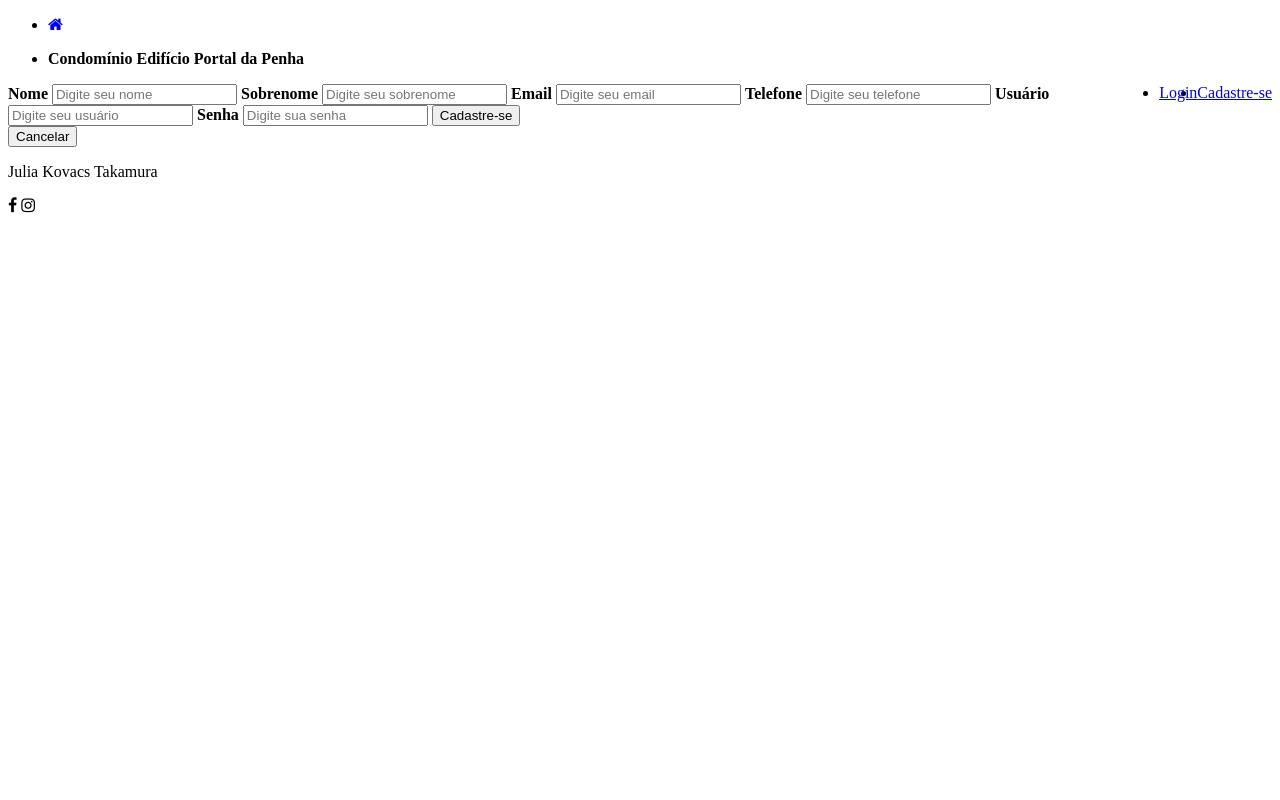
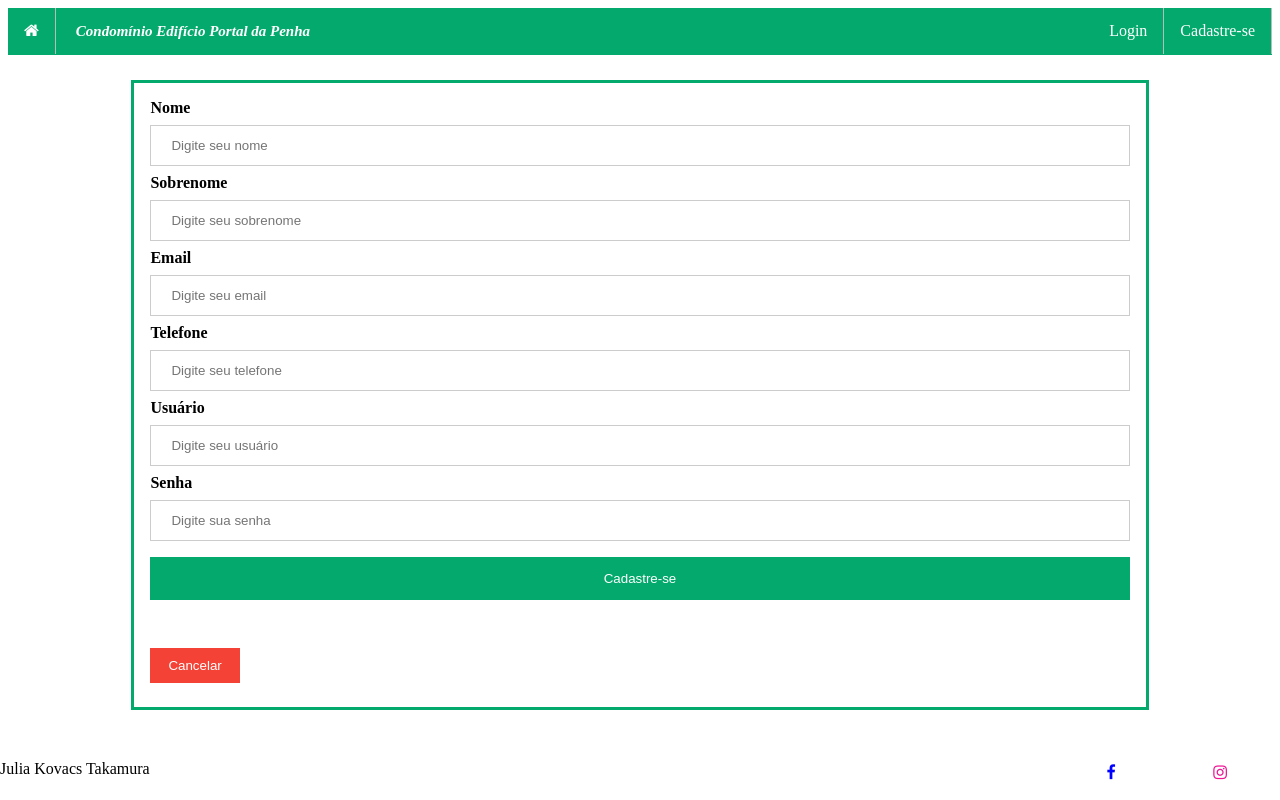
Before and after one commit to Jukoovacs/projeto_site, a plain HTML site: page cadastre-se.html in a window 1280 px wide. Drawn offline with Linux system fonts and the light colour scheme.

Commit message:
modified:   cadastre-se.html 	modified:   login.html 	new file:   reset.css 	modified:   style.css 	modified:   styles/cadastre-se.css 	modified:   styles/index.css 	modified:   styles/login.css

```diff
--- a/cadastre-se.html
+++ b/cadastre-se.html
@@ -3,6 +3,7 @@
 
 <head>
     <title>Cond. Portal da Penha</title>
+    <link rel="stylesheet" href="style.css">
 <body>
     <ul class="menu">
         <li class="active menu-item"><a href="index.html"><i class="fa fa-home"></i></a></li>
@@ -12,25 +13,25 @@
         <li class="menu-item" style="float:right"><a href="cadastre-se.html">Cadastre-se</a></li>
         <li class="menu-item" style="float:right"><a href="login.html">Login</a></li>
     </ul>
-    <form action="index.html">
-        <div class="box">
+    <form class="form-cadastro" action="index.html">
+        <div class="box-cadastro">
             <label><b>Nome</b></label>
-            <input class="input" type="text" placeholder="Digite seu nome" required>
+            <input class="input-cadastro" type="text" placeholder="Digite seu nome" required>
 
             <label><b>Sobrenome</b></label>
-            <input class="input" type="text" placeholder="Digite seu sobrenome" required>
+            <input class="input-cadastro" type="text" placeholder="Digite seu sobrenome" required>
 
             <label><b>Email</b></label>
-            <input class="input" type="text" placeholder="Digite seu email" required>
+            <input class="input-cadastro" type="text" placeholder="Digite seu email" required>
 
             <label><b>Telefone</b></label>
-            <input class="input" type="number" placeholder="Digite seu telefone" required>
+            <input class="input-cadastro" type="number" placeholder="Digite seu telefone" required>
 
             <label><b>Usuário</b></label>
-            <input class="input" type="text" placeholder="Digite seu usuário" required>
+            <input class="input-cadastro" type="text" placeholder="Digite seu usuário" required>
 
             <label><b>Senha</b></label>
-            <input class="input" type="password" placeholder="Digite sua senha" required>
+            <input class="input-cadastro" type="password" placeholder="Digite sua senha" required>
 
             <button class= "login" type="submit">Cadastre-se</button>
         </div>
--- /dev/null
+++ b/reset.css
@@ -0,0 +1,48 @@
+/* http://meyerweb.com/eric/tools/css/reset/
+   v2.0 | 20110126
+   License: none (public domain)
+*/
+
+html, body, div, span, applet, object, iframe,
+h1, h2, h3, h4, h5, h6, p, blockquote, pre,
+a, abbr, acronym, address, big, cite, code,
+del, dfn, em, img, ins, kbd, q, s, samp,
+small, strike, strong, sub, sup, tt, var,
+b, u, i, center,
+dl, dt, dd, ol, ul, li,
+fieldset, form, label, legend,
+table, caption, tbody, tfoot, thead, tr, th, td,
+article, aside, canvas, details, embed,
+figure, figcaption, footer, header, hgroup,
+menu, nav, output, ruby, section, summary,
+time, mark, audio, video {
+	margin: 0;
+	padding: 0;
+	border: 0;
+	font-size: 100%;
+	font: inherit;
+	vertical-align: baseline;
+}
+/* HTML5 display-role reset for older browsers */
+article, aside, details, figcaption, figure,
+footer, header, hgroup, menu, nav, section {
+	display: block;
+}
+body {
+	line-height: 1;
+}
+ol, ul {
+	list-style: none;
+}
+blockquote, q {
+	quotes: none;
+}
+blockquote:before, blockquote:after,
+q:before, q:after {
+	content: '';
+	content: none;
+}
+table {
+	border-collapse: collapse;
+	border-spacing: 0;
+}
--- a/style.css
+++ b/style.css
@@ -12,3 +12,8 @@
     --preto: #000;
     --verde: #04AA6D;
 }
+
+body {
+    display: block;
+    margin-top: 8px;
+}
--- a/styles/cadastre-se.css
+++ b/styles/cadastre-se.css
@@ -32,7 +32,7 @@
     background-color: #111;
 }
 
-form {
+.form-cadastro {
     border: 3px solid #04AA6D;
     width: 80%;
     margin: auto;
@@ -43,7 +43,7 @@ form {
     left: 0;
 }
 
-.input {
+.input-cadastro {
     width: 100%;
     padding: 12px 20px;
     margin: 8px 0;
@@ -72,9 +72,10 @@ form {
     background-color: #f44336;
 }
 
-.box {
+.box-cadastro {
     padding: 16px;
 }
+
 footer {
     left: 0;
     bottom: 0;
--- a/styles/index.css
+++ b/styles/index.css
@@ -65,7 +65,10 @@ footer {
     width: 100%;
     color: black;
     text-align: center;
-    position: relative;
+    position: absolute;
+    content: relative;
+    display: flex;
+    justify-content: space-between;
 }
 
 .email {
--- a/styles/login.css
+++ b/styles/login.css
@@ -32,7 +32,7 @@
     background-color: #111;
 }
 
-form {
+.form-login {
     border: 3px solid #04AA6D;
     width: 25%;
     margin: auto;
@@ -44,7 +44,7 @@ form {
     height: 325px;
 }
 
-.input {
+.input-login {
     width: 100%;
     padding: 12px 20px;
     margin: 8px 0;
@@ -76,6 +76,7 @@ form {
 .box {
     padding: 16px;
 }
+
 footer {
     left: 0;
     bottom: 0;
```
Also changed, not shown: login.html (+3 -2 lines).
